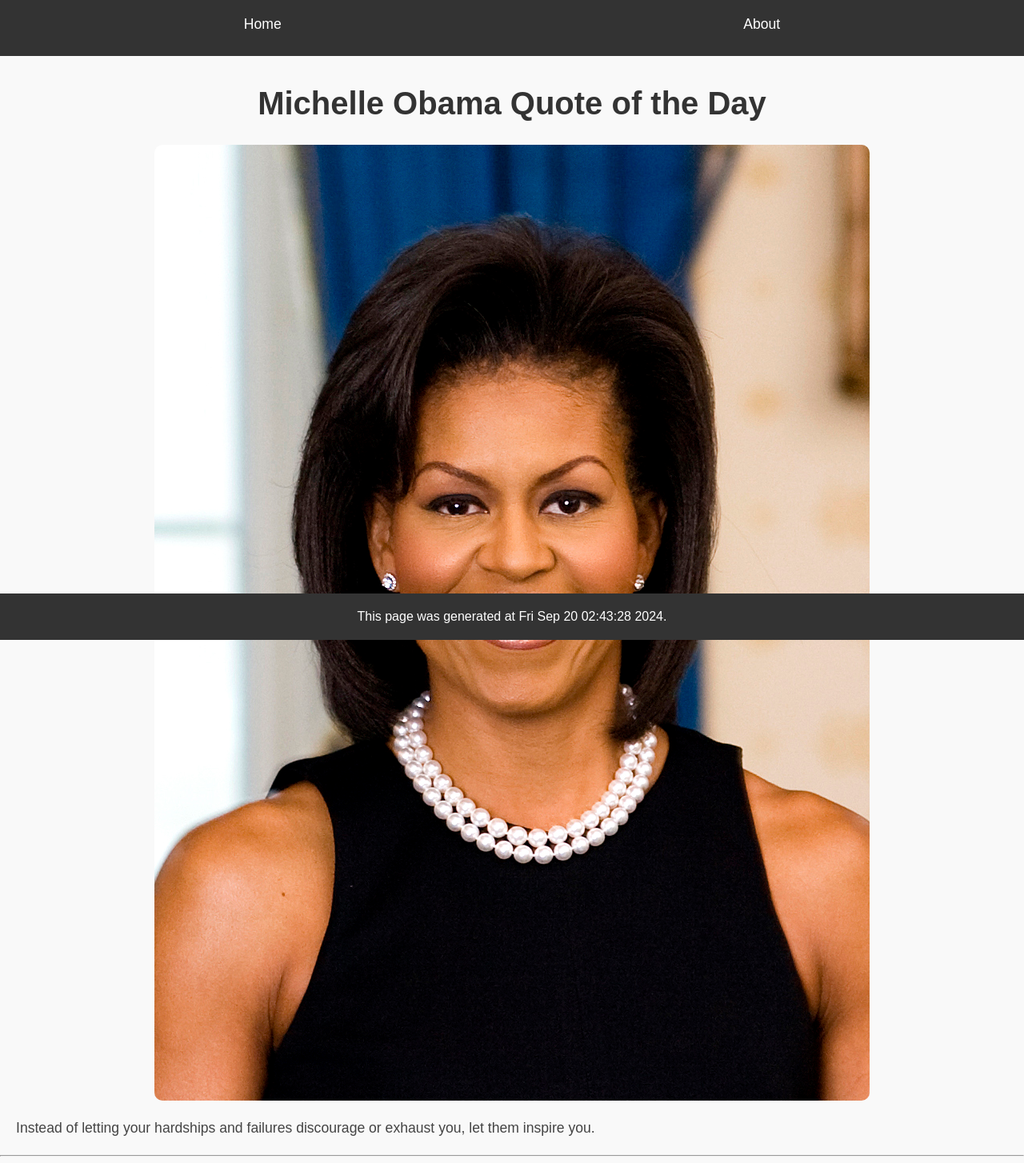
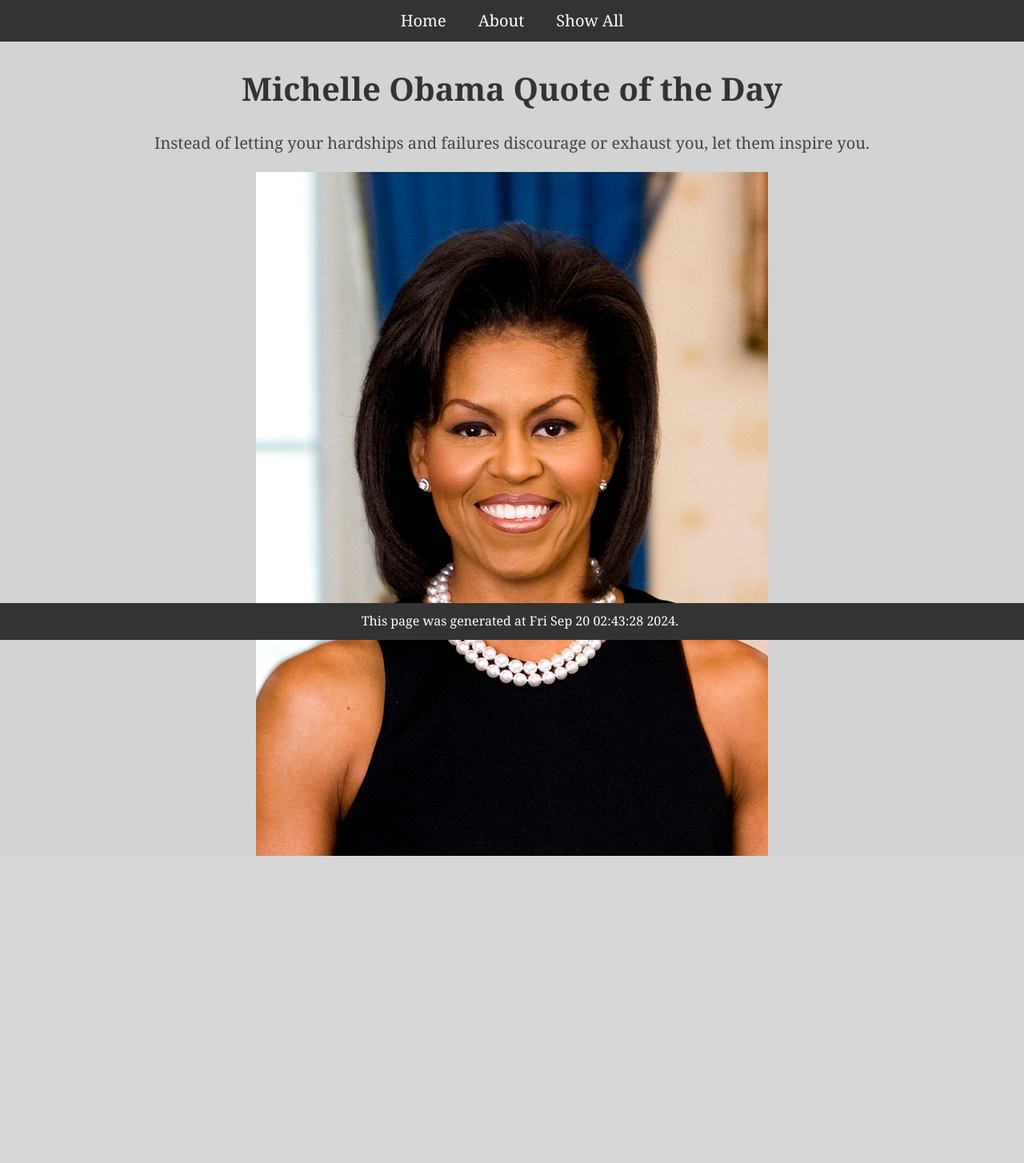
Before and after one commit to rachelcherry/CS412, a Django app: page / in a window 1280 px wide. Shown: the whole page at 80% size. After the commit the page ends 1070 px from the top, so only its background shows below. Run offline with Django 5.2, Linux system fonts and the light colour scheme.

Commit message:
created quotes app

```diff
--- a/quotes/templates/quotes/about.html
+++ b/quotes/templates/quotes/about.html
@@ -1,8 +1,8 @@
 {% extends 'quotes/base.html' %}
 {% block content %}
     <h1> About Page</h1>
-    <h2> A Bit About Michelle Obama </h2>
-    <p> This page is about Michelle Obama. Michella Obama was born in 1964 and was born and raised in Chicago. She isan attounrye and former first lasy of the United STates. She is married to Barack Obama. Michella Obama has been an important influence for young females across the country for many years. </p>
+    <h2> Who is Michelle Obama </h2>
+    <p> This page is about Michelle Obama. Michella Obama was born in 1964 and was born and raised in Chicago. She is attended Harvard Law School where she became an attorney. She is also the former first lady of the United States. She is married to Barack Obama who was the 44th president. Michella Obama has been an important influence for young females across the country for many years. She advocates for a balance between working and family, healthy eating, and education. </p>
   <h2> A Bit About The Author of This Page </h2>
-  <p> My name is Rachel Cherry, and I am the author of this page. I am a Computer Science major at Boston Unviersity. I have always looked up to Michelle Obama and wanted to share her amazing quotes with the world!</p>
+  <p> My name is Rachel Cherry, and I am the author of this page. I am a Computer Science major at Boston Unviersity. I have always looked up to Michelle Obama and wanted to share her amazing quotes with the world! Th</p>
 {% endblock %}
--- a/quotes/templates/quotes/base.html
+++ b/quotes/templates/quotes/base.html
@@ -9,9 +9,10 @@
     <body>
         <header>
             <nav>
-                <ul>
-                    <li><a href="{% url 'quotes' %}">Home</a></li>
-                    <li><a href="{% url 'about' %}">About</a></li>
+                <ul class="pages">
+                    <li><a class="atags" href="{% url 'quotes' %}">Home</a></li>
+                    <li><a class="atags" href="{% url 'about' %}">About</a></li>
+                    <li><a class="atags" href="{% url 'show_all' %}">Show All</a></li>
                 </ul>
             </nav>
         </header>
@@ -20,7 +21,6 @@
         {% block content %}
         {% endblock content %}
 
-        <hr>
         <footer>
             This page was generated at {{ current_time }}.
         </footer>
--- a/quotes/templates/quotes/quotes.html
+++ b/quotes/templates/quotes/quotes.html
@@ -1,7 +1,10 @@
 {% extends 'quotes/base.html' %}
 {% block content %}
+
     <h1>Michelle Obama Quote of the Day</h1>
+    <p class="quote">{{michelle_quote}}</p>
     <img src="{{ michelle_img }}" />
-    <p>{{michelle_quote}}</p>
+
+
 {% endblock %}
 </html>
--- a/static/styles.css
+++ b/static/styles.css
@@ -1,43 +1,38 @@
 body {
-  font-family: Arial, sans-serif;
+  font-family:Georgia, 'Times New Roman', Times, serif;
   line-height: 1.6;
   margin: 0;
   padding: 0;
-  background-color: #f9f9f9;
+  background-color: lightgrey;
   color: #333;
 }
 
-/* Navigation bar styling */
 nav {
   background-color: #333;
-  padding: 1rem;
+  padding: 10px;
 }
 
-nav ul {
-  list-style: none;
-  padding: 0;
-  margin: 0;
-  display: flex;
-  justify-content: space-around;
+.quote{
+  text-align: center;
+  font-size: 20px;
 }
 
-nav ul li {
-  display: inline;
+.pages {
+  margin-top: 0px;
+  margin-bottom: 0px;
+  display: flex;
+  justify-content: center;
 }
 
-nav ul li a {
+
+.atags{
   color: white;
   text-decoration: none;
-  padding: 10px 20px;
-  font-size: 1.1rem;
+  padding-right: 40px;
+  font-size: 20px;
 }
 
-nav ul li a:hover {
-  background-color: #555;
-  border-radius: 5px;
-}
 
-/* Headings */
 h1 {
   font-size: 2.5rem;
   color: #333;
@@ -51,7 +46,6 @@ h2 {
   margin-bottom: 15px;
 }
 
-/* Paragraphs */
 p {
   font-size: 1.1rem;
   color: #444;
@@ -59,35 +53,30 @@ p {
   padding: 0 20px;
 }
 
-/* Unordered list */
 ul {
   margin-bottom: 20px;
   padding-left: 40px;
 }
 
-ul li {
-  font-size: 1.1rem;
-  margin-bottom: 10px;
-  color: #555;
-}
 
-/* Images */
+
 img {
-  max-width: 100%;
-  height: auto;
-  border-radius: 10px;
   display: block;
-  margin: 20px auto;
+  margin-left: auto;
+  margin-right: auto;
+  width: 50%;
+
 }
 
 
-/* Footer */
 footer {
+  position: fixed;
+  left: 0;
+  right: 0;
+  bottom: 0;
+  width: 100%;
   background-color: #333;
   color: white;
   text-align: center;
-  padding: 1rem 0;
-  position: fixed;
-  width: 100%;
-  bottom: 0;
+  padding: 10px;
 }
```
